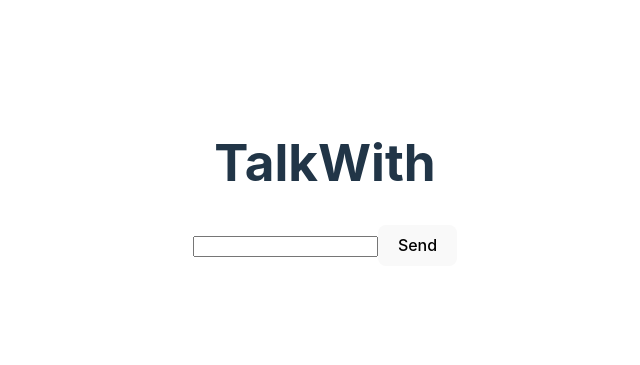
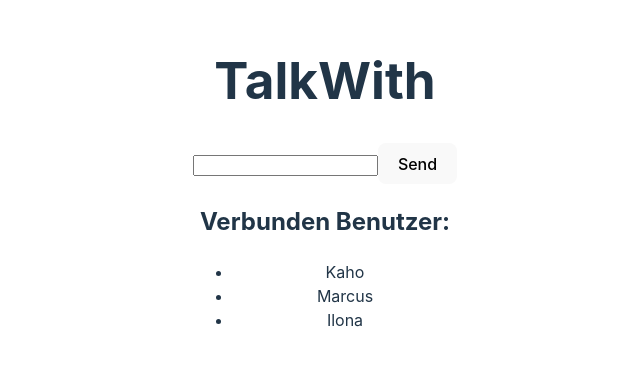
Before and after one commit to marcusBieber/TalkWith, a React (Vite) app in the folder frontend/: page / in a window 1280 px wide. Shown: the part 217-582 px from the top of the page, without its empty margins (315-955 px from the left). Built offline with nearby package versions, Linux system fonts and the light colour scheme.

Commit message:
Benutzeranzeige-Komponente hinzugefügt

```diff
--- a/frontend/src/Components/UserDisplay.jsx
+++ b/frontend/src/Components/UserDisplay.jsx
@@ -1,7 +1,33 @@
+import React, { useEffect, useState } from "react"
+
+const dummyUsers = [
+  {id: 1, name: "Kaho"},
+  {id: 2, name: "Marcus"},
+  {id: 3, name: "Ilona"}
+]
 function UserDisplay() {
+
+  const [users, setUsers] = useState([])
+
+  const fetchUsers = () => {
+    setUsers(dummyUsers)
+  }
+
+  useEffect(() => {
+    fetchUsers()
+  }, [])
+
   return (
-      <div></div>
-    );
+    <div>
+      <h2>Verbunden Benutzer:</h2>
+      <ul>
+        {users.map(user => (
+          <li key={user.id}>{user.name}</li>
+        ))}
+      </ul>
+    </div>
+  );
 }
 
+
 export default UserDisplay;
```
